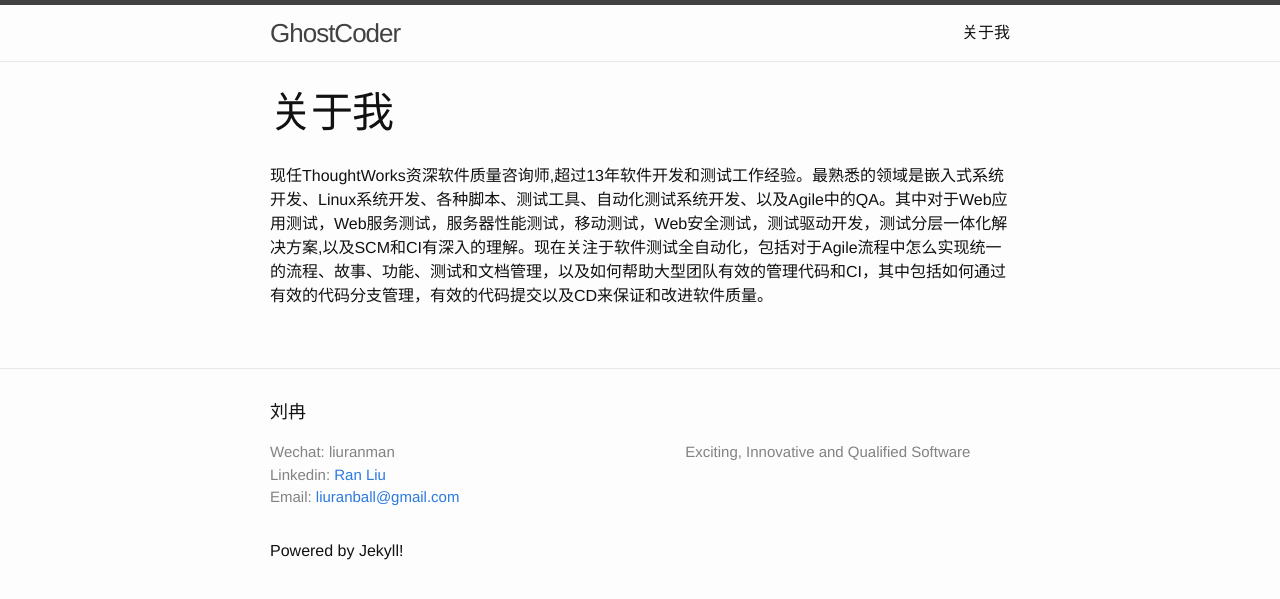
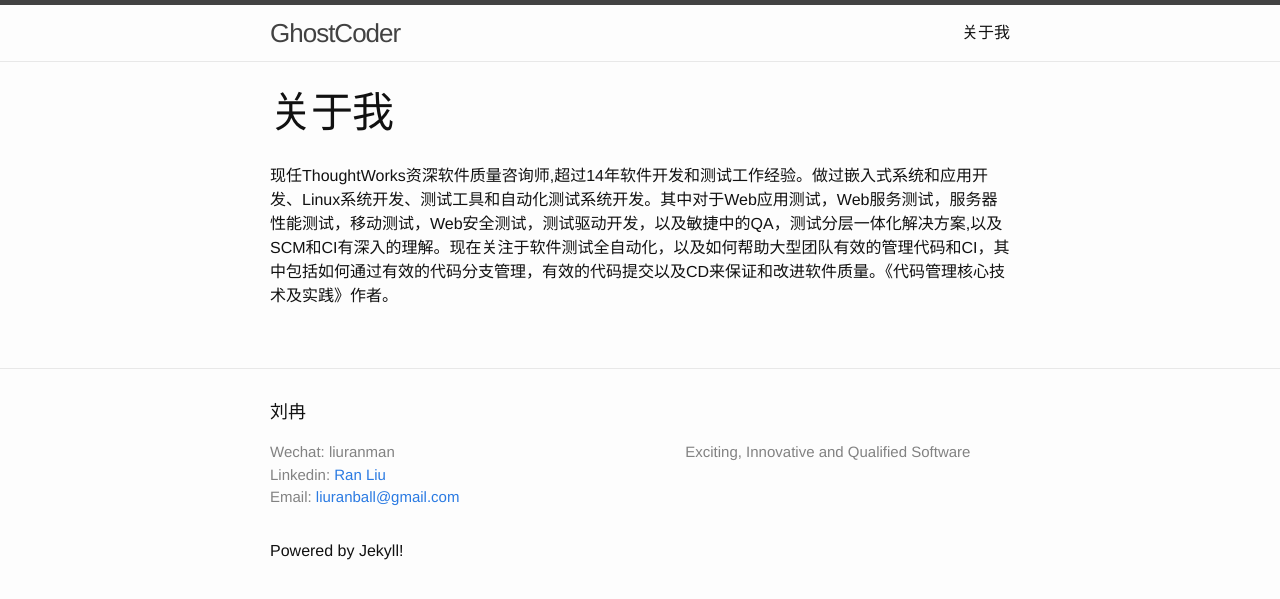
Before and after one commit to TWRanMan/twranman.github.io, a Jekyll site: the page built from about.md, in a window 1280 px wide. Shown: the top 599 px of the page. Built offline with Jekyll 4.4.1, drawn with Linux system fonts in a browser that asks for light colours.

Commit message:
update my resume

```diff
--- a/about.md
+++ b/about.md
@@ -3,4 +3,5 @@ layout: page
 title: 关于我
 permalink: /about/
 ---
-现任ThoughtWorks资深软件质量咨询师,超过13年软件开发和测试工作经验。最熟悉的领域是嵌入式系统开发、Linux系统开发、各种脚本、测试工具、自动化测试系统开发、以及Agile中的QA。其中对于Web应用测试，Web服务测试，服务器性能测试，移动测试，Web安全测试，测试驱动开发，测试分层一体化解决方案,以及SCM和CI有深入的理解。现在关注于软件测试全自动化，包括对于Agile流程中怎么实现统一的流程、故事、功能、测试和文档管理，以及如何帮助大型团队有效的管理代码和CI，其中包括如何通过有效的代码分支管理，有效的代码提交以及CD来保证和改进软件质量。
+
+现任ThoughtWorks资深软件质量咨询师,超过14年软件开发和测试工作经验。做过嵌入式系统和应用开发、Linux系统开发、测试工具和自动化测试系统开发。其中对于Web应用测试，Web服务测试，服务器性能测试，移动测试，Web安全测试，测试驱动开发，以及敏捷中的QA，测试分层一体化解决方案,以及SCM和CI有深入的理解。现在关注于软件测试全自动化，以及如何帮助大型团队有效的管理代码和CI，其中包括如何通过有效的代码分支管理，有效的代码提交以及CD来保证和改进软件质量。《代码管理核心技术及实践》作者。
```
